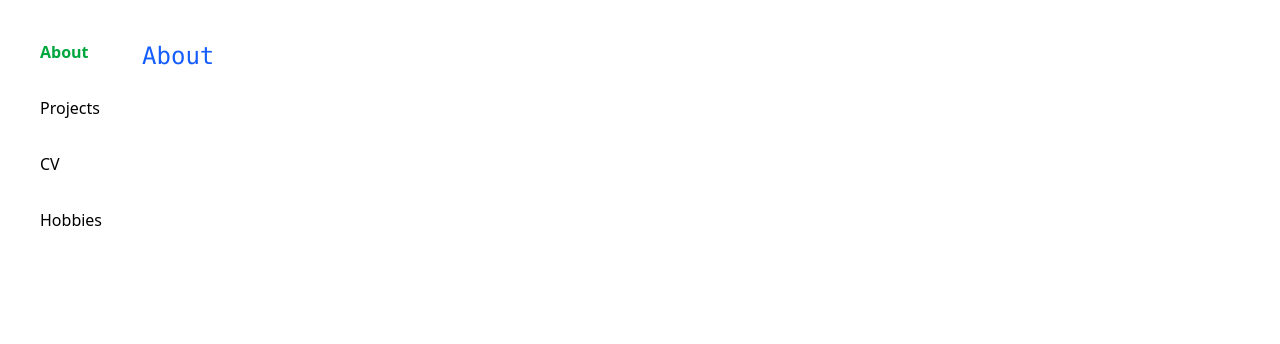
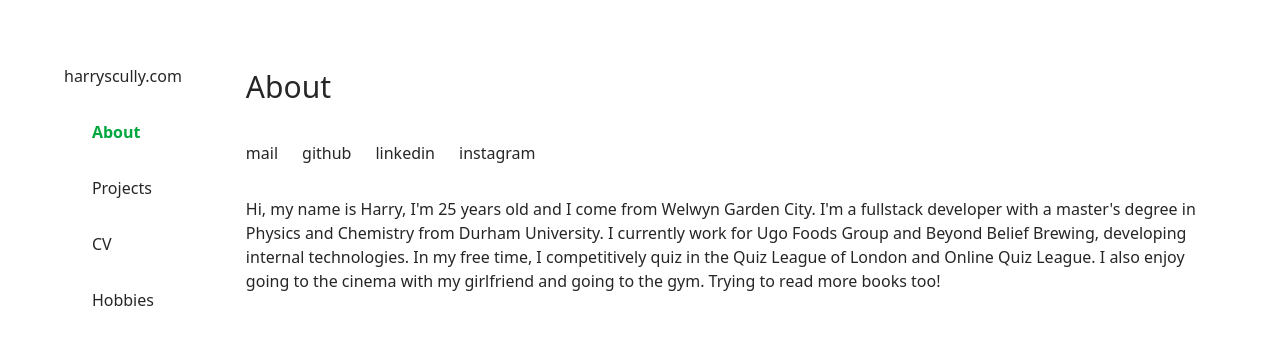
Before and after one commit to harryscully/portfolio, a Next.js app: page / in a window 1280 px wide. Shown: the top 344 px of the page. Built offline with nearby package versions, Linux system fonts and the light colour scheme.

Commit message:
Add content to about page

```diff
--- a/src/app/components/Navbar.tsx
+++ b/src/app/components/Navbar.tsx
@@ -20,7 +20,7 @@ export default function Navbar() {
             <li key={link.href}>
                 <Link
                     href={link.href}
-                    className={isActive ? activeStyle : "text-black"}
+                    className={isActive ? activeStyle : ""}
                 >
                     {link.label}
                 </Link>
--- a/src/app/cv/page.tsx
+++ b/src/app/cv/page.tsx
@@ -1,5 +1,5 @@
 export default function CVPage() {
     return (
-        <h1 className="text-2xl font-mono text-blue-600 font-900">CV</h1>
+        <h1>CV</h1>
     )
 }
--- a/src/app/globals.css
+++ b/src/app/globals.css
@@ -1 +1,5 @@
 @import "tailwindcss";
+
+h1 {
+  font-size: 1.875rem
+}
--- a/src/app/hobbies/page.tsx
+++ b/src/app/hobbies/page.tsx
@@ -1,5 +1,5 @@
 export default function HobbiesPage() {
     return (
-        <h1 className="text-2xl font-mono text-blue-600 font-900">Hobbies</h1>
+        <h1>Hobbies</h1>
     )
 }
--- a/src/app/layout.tsx
+++ b/src/app/layout.tsx
@@ -8,9 +8,14 @@ export default function RootLayout({
 }>) {
   return (
     <html lang="en">
-      <body className="m-10 flex gap-10">
-        <Navbar />
-        {children}
+      <body className="text-neutral-800">
+        <div className="m-16 flex gap-16">
+          <div className="flex flex-col gap-8 items-center">
+            <a href="/">harryscully.com</a>
+            <Navbar />
+          </div>
+          {children}
+        </div>
       </body>
     </html>
   );
--- a/src/app/page.tsx
+++ b/src/app/page.tsx
@@ -1,7 +1,34 @@
-import Image from "next/image";
+const links = [
+  {href: "mailto:harrywscully9@gmail.com", label: "mail"},
+  {href: "https://github.com/harryscully", label: "github"},
+  {href: "https://www.linkedin.com/in/harry-scully/", label: "linkedin"},
+  {href: "https://www.instagram.com/harrywscully/", label: "instagram"}
+]
 
 export default function Home() {
+  const linkElements = links.map((link) => {
+    return (
+      <li key={link.href}>
+        <a
+          target="_blank"
+          href={link.href}
+          className="hover:text-green-600"
+        >
+          {link.label}
+        </a>
+      </li>
+    )
+  }
+  )
+
   return (
-    <h1 className="text-2xl font-mono text-blue-600 font-900">About</h1>
+    <div className="flex flex-col gap-8">
+      <h1>About</h1>
+      <ul className="flex gap-6">
+        {linkElements}
+      </ul>
+      <p>Hi, my name is Harry, I'm 25 years old and I come from Welwyn Garden City. I'm a fullstack developer with a master's degree in Physics and Chemistry from Durham University. I currently work for Ugo Foods Group and Beyond Belief Brewing, developing internal technologies. In my free time, I competitively quiz in the Quiz League of London and Online Quiz League. I also enjoy going to the cinema with my girlfriend and going to the gym. Trying to read more books too!
+      </p>
+    </div>
   );
 }
--- a/src/app/projects/page.tsx
+++ b/src/app/projects/page.tsx
@@ -1,5 +1,5 @@
 export default function ProjectPage() {
     return (
-        <h1 className="text-2xl font-mono text-blue-600 font-900">Projects</h1>
+        <h1>Projects</h1>
     )
 }
```
